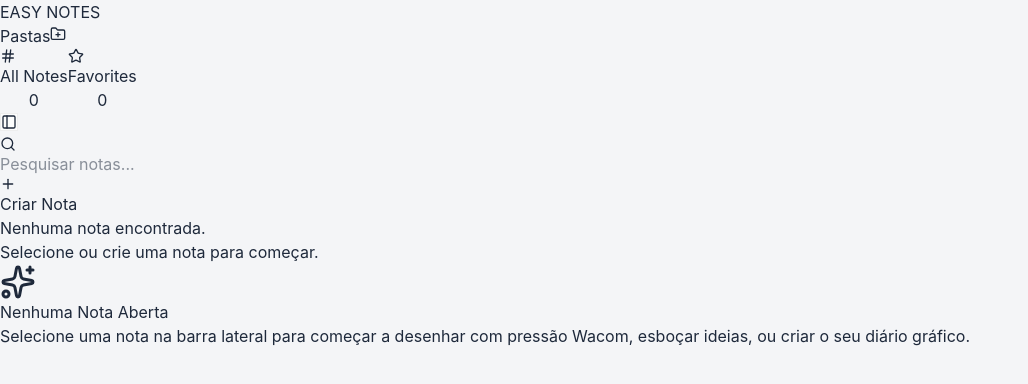
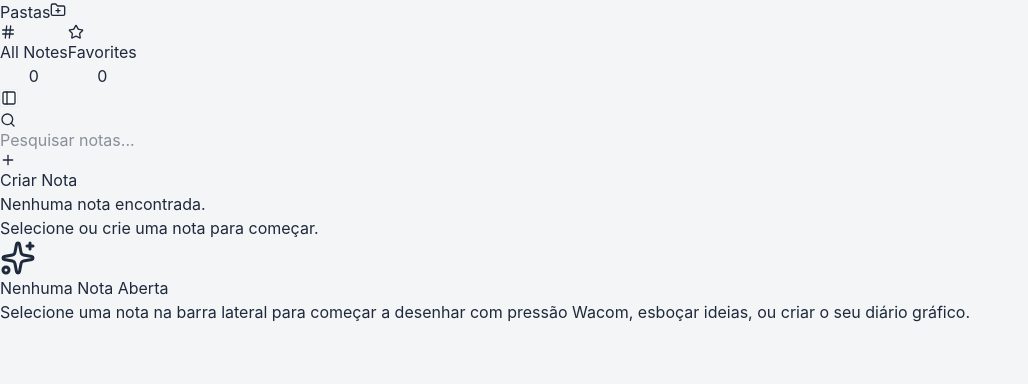
Before and after one commit to Fefevs09/Easy-Notes, a React (Vite) app in the folder src/renderer/: page / in a window 1280 px wide. Shown: the top 384 px of the page, without its empty margins (0-1028 px from the left). Built offline with nearby package versions, Linux system fonts and the light colour scheme.

Commit message:
style: remove unused UI elements and whitespace

```diff
--- a/src/renderer/src/App.tsx
+++ b/src/renderer/src/App.tsx
@@ -44,21 +44,11 @@
     }
   }, [activeNoteId])
 
-
   return (
     <div className="flex w-screen h-screen overflow-hidden bg-slate-50 dark:bg-zinc-950 transition-colors duration-300">
-
       {/* 1. SIDEBAR COLUMN: Folders sidebar */}
       {isSidebarOpen && (
         <div className="w-52 h-full bg-slate-100 dark:bg-zinc-900/60 border-r border-slate-200 dark:border-zinc-800/40 p-2 flex flex-col z-20">
-          {/* Mac Header */}
-          <div className="flex items-center gap-2 px-3 py-4 select-none">
-            <div className="w-3 h-3 rounded-full bg-red-400" />
-            <div className="w-3 h-3 rounded-full bg-yellow-400" />
-            <div className="w-3 h-3 rounded-full bg-green-400" />
-            <span className="text-xs font-bold tracking-wider ml-1 text-slate-500 dark:text-slate-400">EASY NOTES</span>
-          </div>
-
           <div className="flex-1 mt-2">
             <FolderTree />
           </div>
@@ -81,7 +71,6 @@
 
       {/* 3. RIGHT COLUMN: Main active workspace area */}
       <div className="flex-1 h-full flex flex-col relative overflow-hidden bg-slate-50 dark:bg-zinc-950">
-
         {/* Header toolbar */}
         <MainToolbar
           activeNote={activeNote}
@@ -120,7 +109,6 @@
             </div>
           )}
         </div>
-
       </div>
     </div>
   )
--- a/src/renderer/src/components/Canvas/CanvasToolbar.tsx
+++ b/src/renderer/src/components/Canvas/CanvasToolbar.tsx
@@ -53,7 +53,6 @@
             <>
               <div className="font-semibold border-b border-white/10 pb-1.5 flex justify-between items-center">
                 <span>Caneta Caligráfica</span>
-                <span className="text-xxs px-1.5 py-0.5 bg-red-400 text-white rounded">Wacom Active</span>
               </div>
 
               {/* Color Palette */}
--- a/src/renderer/src/components/Toolbar/MainToolbar.tsx
+++ b/src/renderer/src/components/Toolbar/MainToolbar.tsx
@@ -65,7 +65,6 @@
 
   return (
     <div className="h-14 border-b border-slate-200 dark:border-zinc-800 bg-white dark:bg-zinc-900 flex items-center justify-between px-6 select-none z-30">
-
       {/* 1. LEFT SIDE: Title & Favorite Toggle */}
       <div className="flex items-center gap-3 max-w-sm">
         {isEditingTitle ? (
@@ -154,7 +153,6 @@
 
       {/* 3. RIGHT SIDE: Undo/Redo & Actions & Theme */}
       <div className="flex items-center gap-4 text-slate-400">
-
         {/* Undo / Redo */}
         <div className="flex items-center border-r border-slate-200 dark:border-zinc-800 pr-4">
           <button
@@ -212,7 +210,6 @@
             {theme === 'dark' ? <Sun size={15} /> : <Moon size={15} />}
           </button>
         </div>
-
       </div>
     </div>
   )
```
